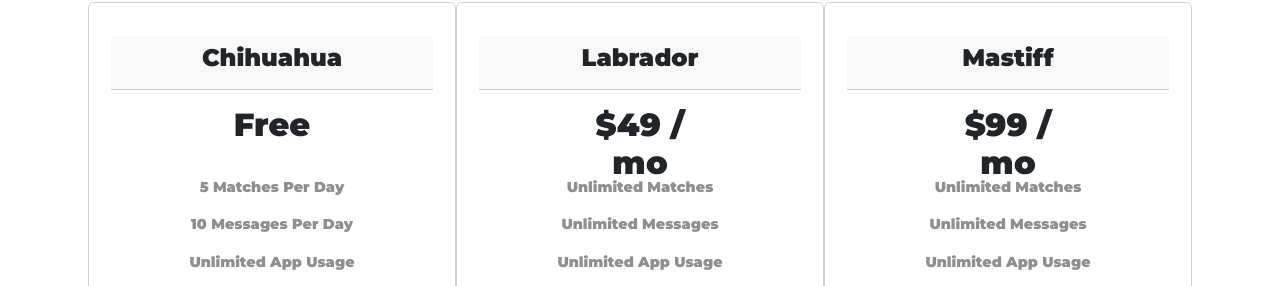
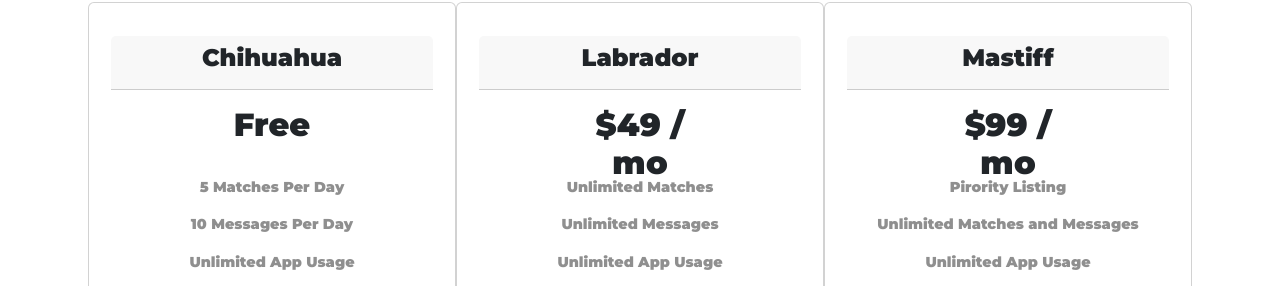
Before and after one commit to Hansadhwaja/TinDog, a plain HTML site: page index.html in a window 1280 px wide. Shown: the part 1861-2147 px from the top of the page. Drawn offline with nearby package versions, Linux system fonts and the light colour scheme.

Commit message:
Update index.html 2

```diff
--- a/index.html
+++ b/index.html
@@ -182,8 +182,8 @@
             <div class="card-body">
 
                <h2 class="pricing-text">$99 / mo</h2>
-               <p>Unlimited Matches</p>
-               <p>Unlimited Messages</p>
+              <p>Pirority Listing</p>
+               <p>Unlimited Matches and Messages</p>
                <p>Unlimited App Usage</p>
                <button type="button" class="btn btn-primary w-100">Sign Up</button>
             </div>
```
